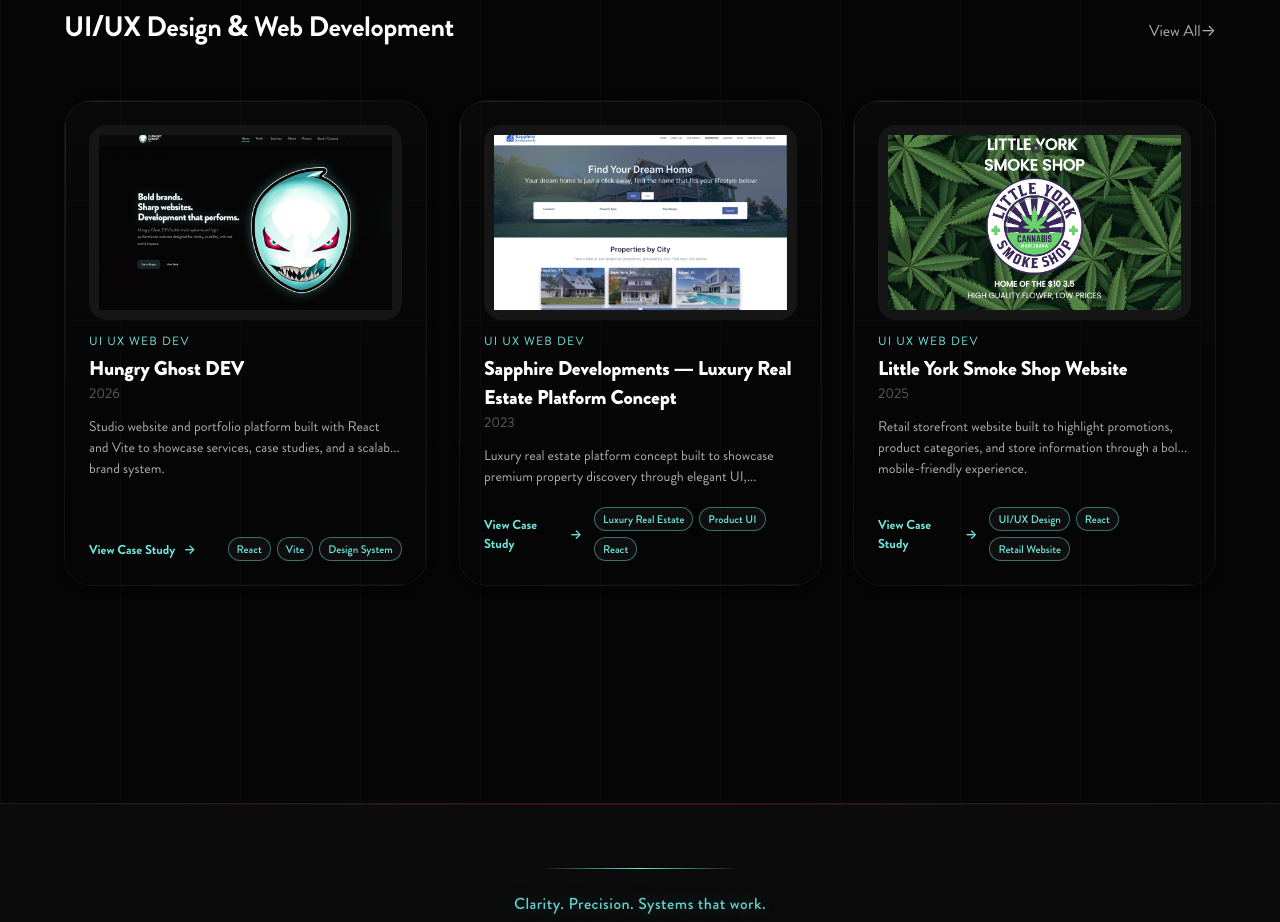
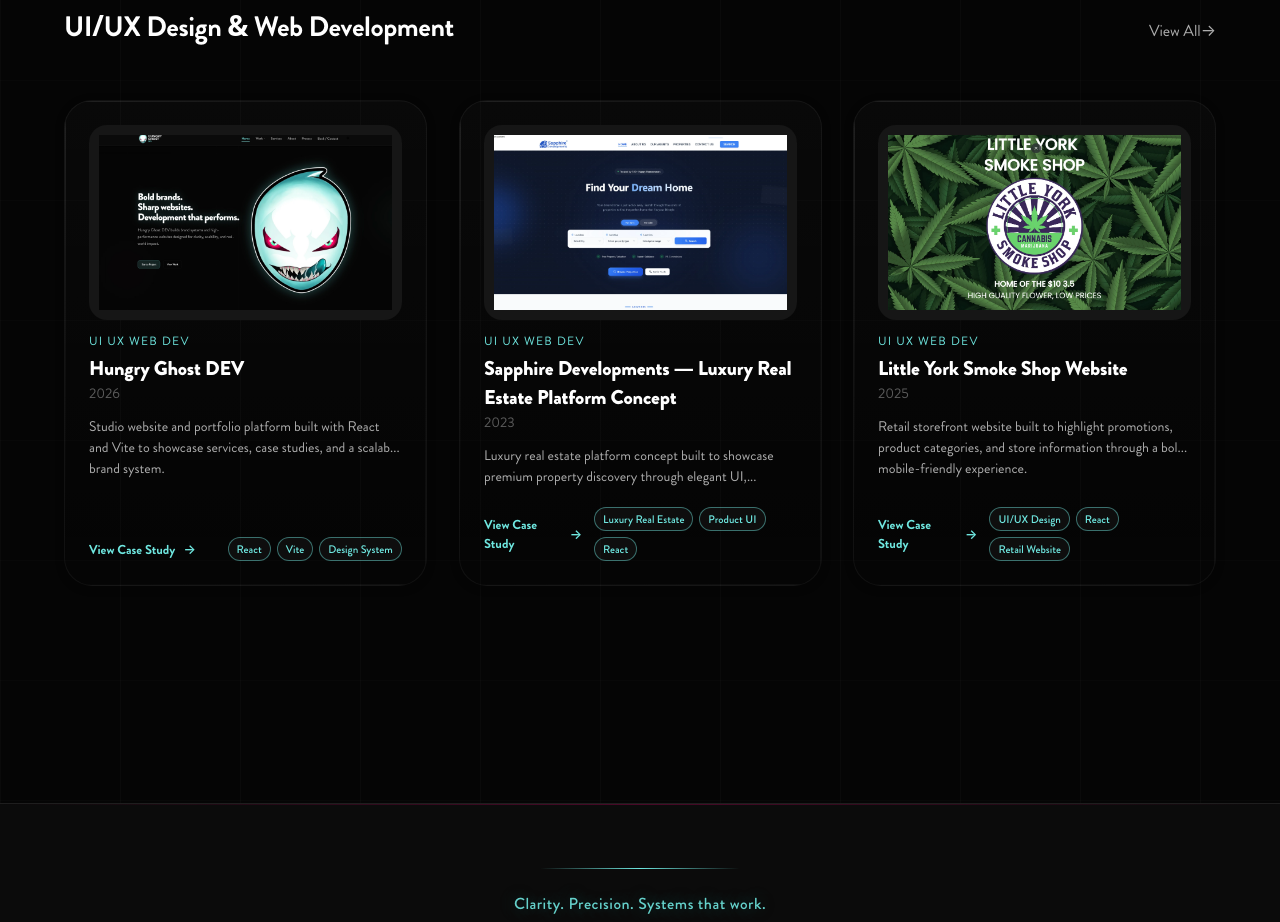
Before and after one commit to Jeremy-Jefferson/hungry-ghost-dzn, a React (Vite) app in the folder client/: page /work in a window 1280 px wide. Shown: the part 1240-2162 px from the top of the page. Built offline with nearby package versions, Linux system fonts and the light colour scheme.

Commit message:
CHANGED COVER IMAGE

```diff
--- a/client/src/data/work.mock.js
+++ b/client/src/data/work.mock.js
@@ -178,7 +178,7 @@
             "Front-End Development"
         ],
 
-        cover: "/images/work/WEB/SAPPHIRE.webp",
+        cover: "/images/work/WEB/SAPPHIRE-WALKTHROUGH-01.webp",
 
         content: {
 
```
